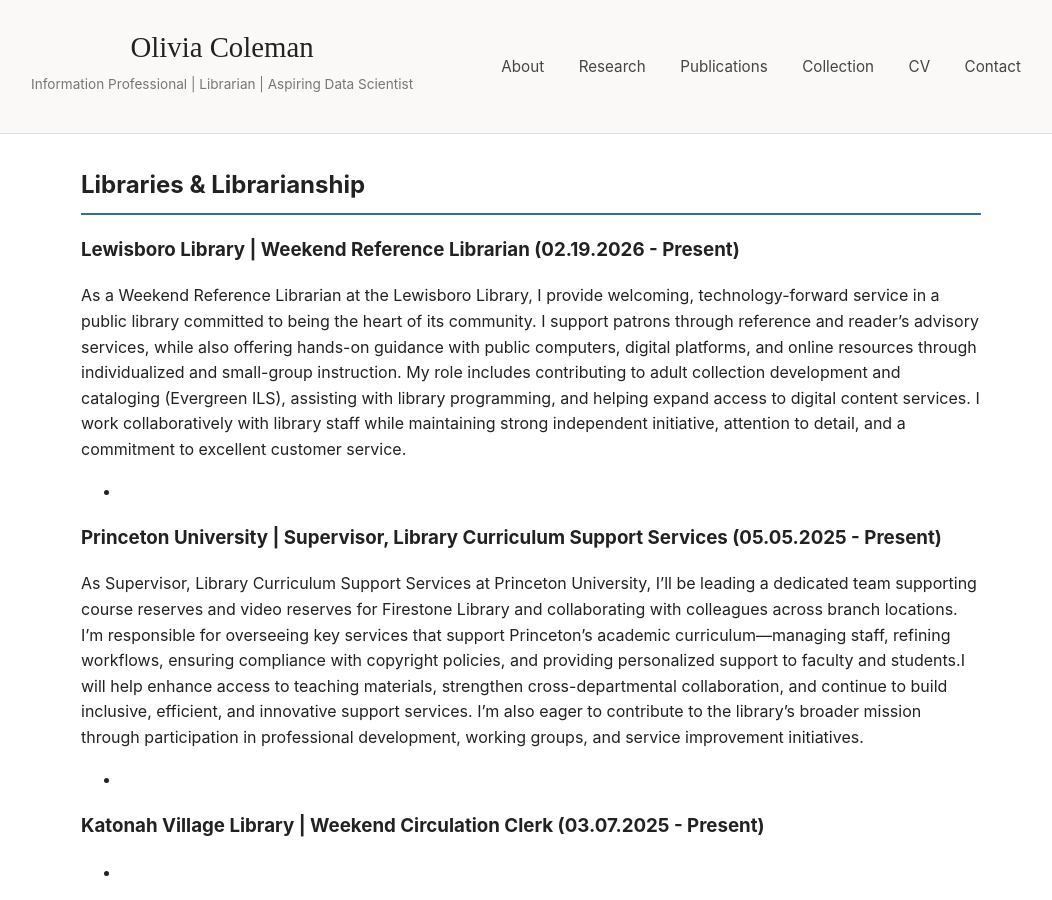
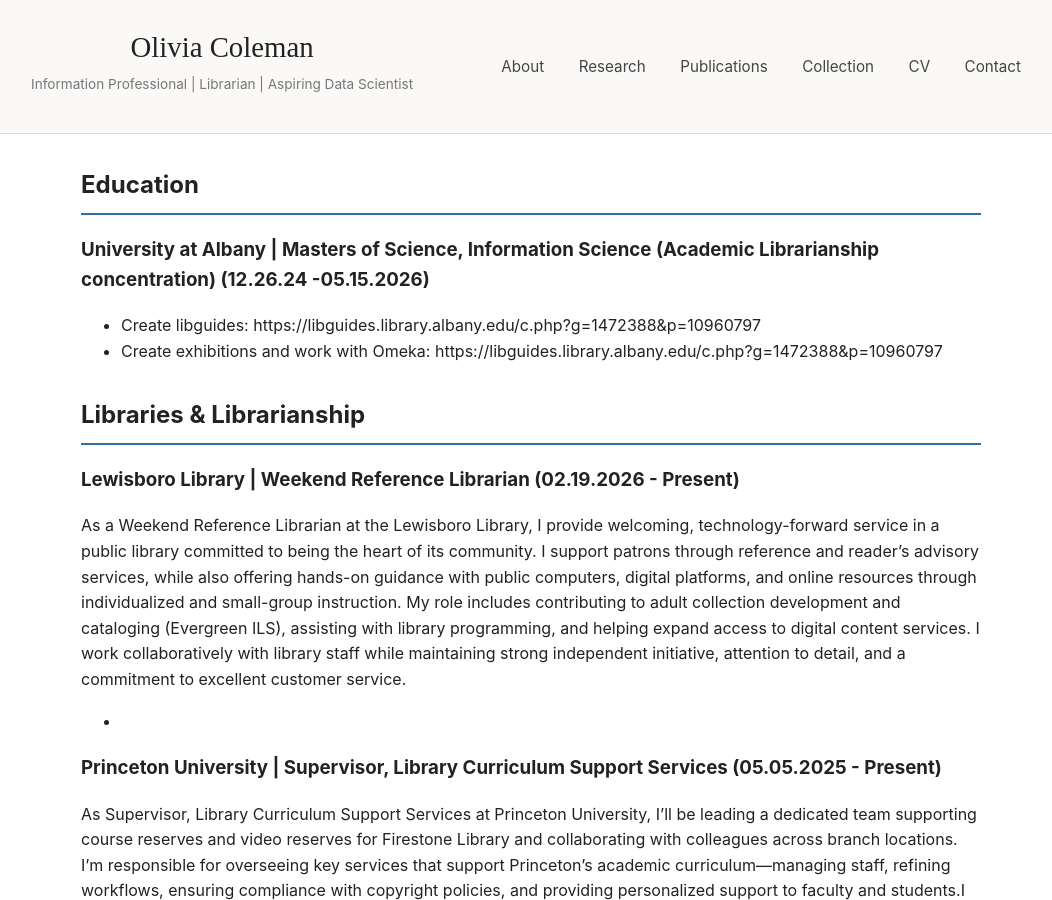
Before and after one commit to caivilo/caivilo.github.io, a Jekyll site: the page built from cv.md, in a window 1280 px wide and 900 px high. Shown: the whole window, without its empty margins (109-1161 px from the left). Built offline with Jekyll 4.4.1, drawn with Linux system fonts in a browser that asks for light colours.

Commit message:
Update cv.md

```diff
--- a/cv.md
+++ b/cv.md
@@ -3,6 +3,23 @@
 title: CV
 permalink: /cv/
 ---
+<section>
+  <h2>Education</h2>
+
+ <h3>University at Albany | Masters of Science, Information Science (Academic Librarianship concentration) (12.26.24 -05.15.2026)</h3>
+  <p>
+        <ul>
+      <li>Create libguides: https://libguides.library.albany.edu/c.php?g=1472388&p=10960797</li>
+      <li>Create exhibitions and work with Omeka: https://libguides.library.albany.edu/c.php?g=1472388&p=10960797</li>
+    </ul>
+  </p>
+
+</section>
+
+
+
+
+
 
 <section>
   <h2>Libraries & Librarianship</h2>
```
